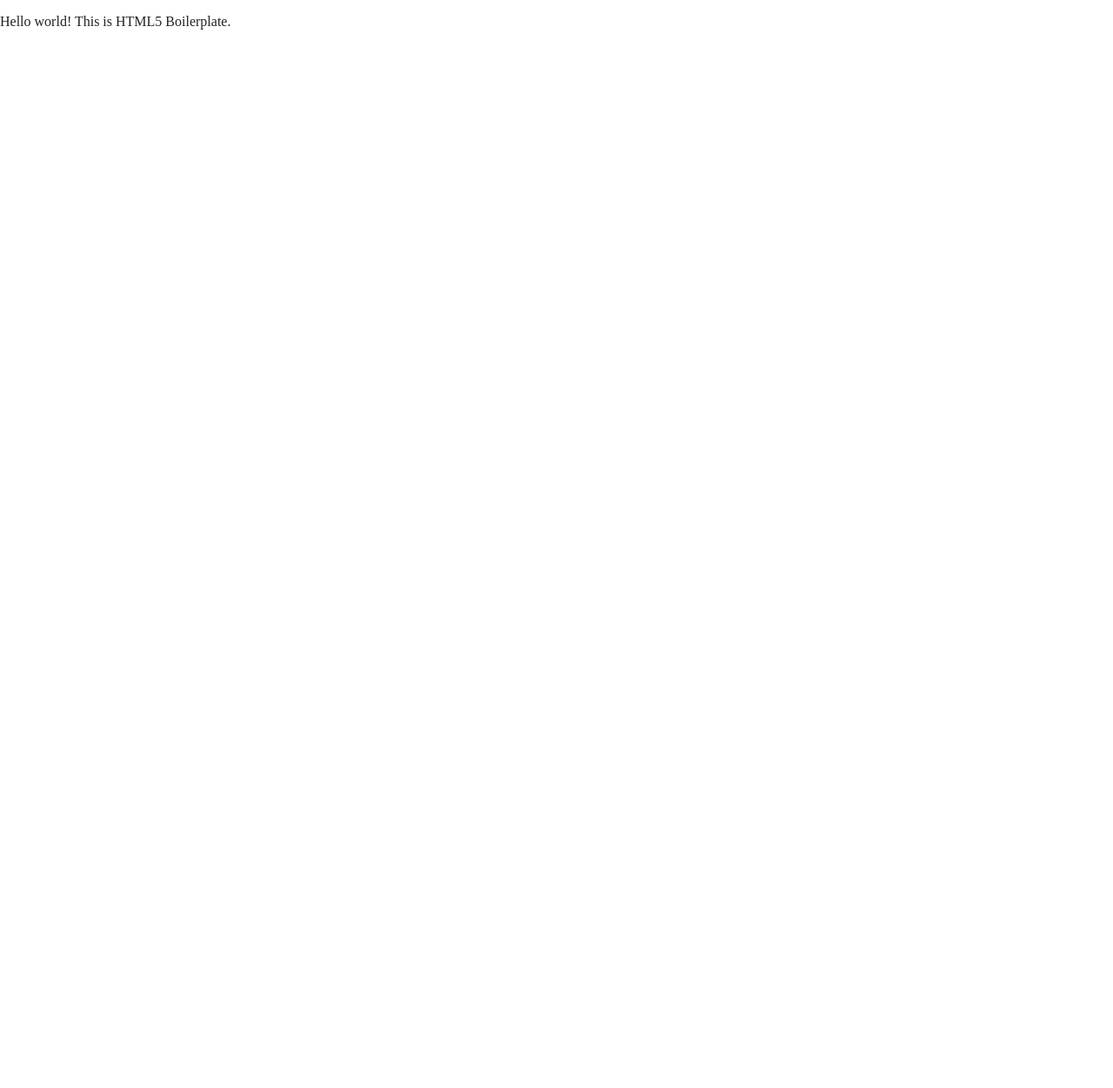
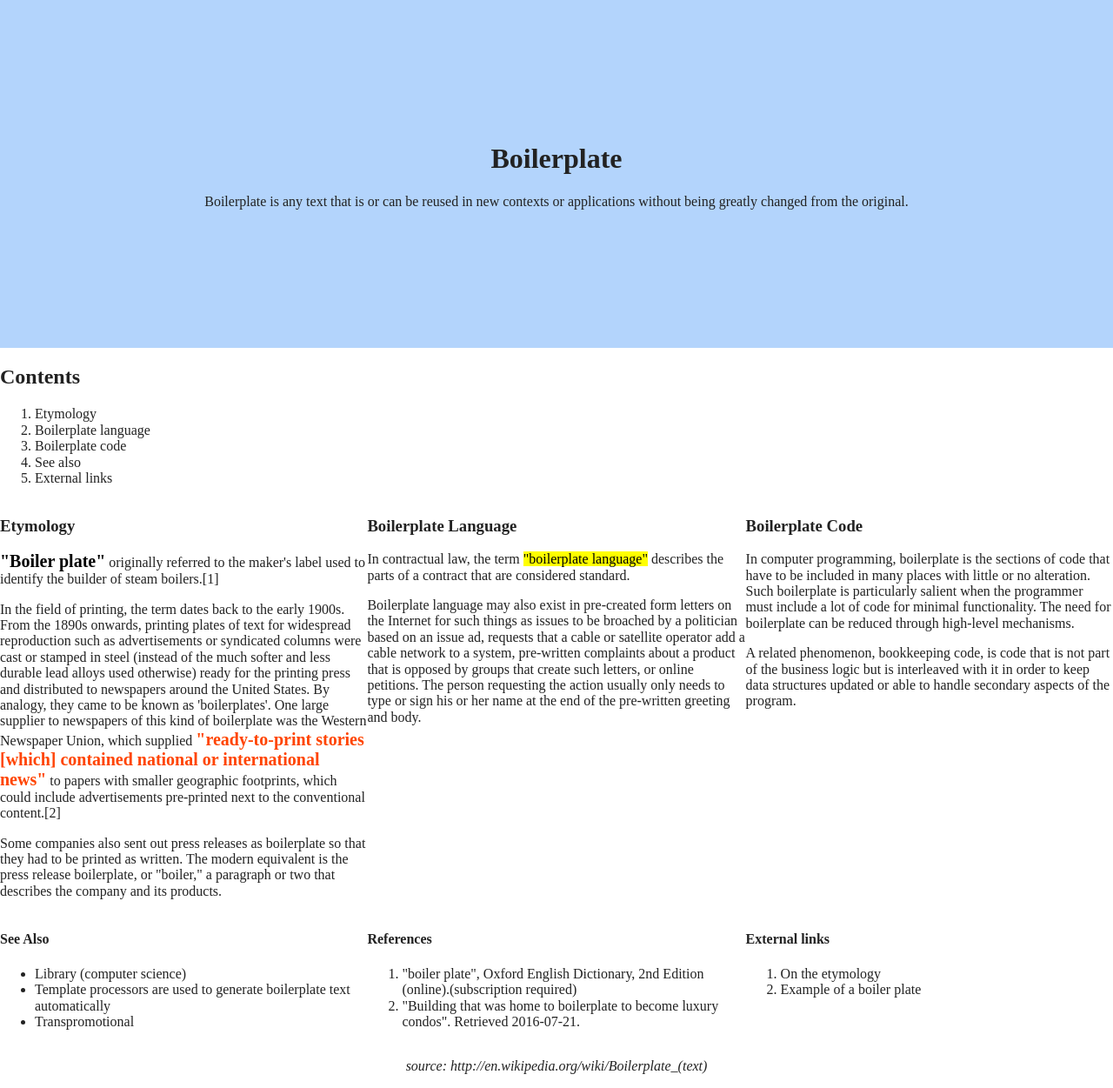
Before and after one commit to DarkHavoc88/COMP2081-Lab1, a website built with Parcel: page index.html in a window 1280 px wide. Shown: the whole page at 87% size. Before the commit the page ends 800 px from the top, so only its background shows below. Built offline with nearby package versions, Linux system fonts and the light colour scheme.

Commit message:
HTML set | some CSS

```diff
--- a/css/main.css
+++ b/css/main.css
@@ -86,7 +86,37 @@ textarea {
 /* ==========================================================================
    Author's custom styles
    ========================================================================== */
-
+.masthead{
+  display: flex;
+  background-color: #b3d4fc;
+  height: 50vh;
+  text-align: center;
+  justify-content: center;
+  align-items: center;
+}
+.container{
+  display: grid;
+  grid-template-columns: 33% 34% 33%;
+}
+.col-one > p:nth-child(2) > mark{
+  background-color: white;
+  font-size: 20px;
+  font-weight: bolder;
+}
+.col-one > p:nth-child(3) > mark{
+  background-color: white;
+  color: rgb(255, 68, 0);
+  font-size: 20px;
+  font-weight: bolder;
+}
+.row-two{
+  display: grid;
+  grid-template-columns: 33% 34% 33%;
+}
+.bottom > p{
+  text-align: center;
+  font-style: italic;
+}
 /* ==========================================================================
    Helper classes
    ========================================================================== */
--- a/index.html
+++ b/index.html
@@ -25,7 +25,74 @@
 <body>
 
   <!-- Add your site or application content here -->
-  <p>Hello world! This is HTML5 Boilerplate.</p>
+  <section class="masthead">
+    <div>
+      <h1>Boilerplate</h1>
+      <p>Boilerplate is any text that is or can be reused in new contexts or applications without being greatly changed from the original.</p>
+    </div>
+  </section>
+
+  <section class="nav">
+    <h2>Contents</h2>
+    <ol>
+      <li>Etymology</li>
+      <li>Boilerplate language</li>
+      <li>Boilerplate code</li>
+      <li>See also</li>
+      <li>External links</li>
+    </ol>
+  </section>
+
+  <section class="container">
+    <section class="col-one">
+      <h3>Etymology</h3>
+      <p><mark>"Boiler plate"</mark> originally referred to the maker's label used to identify the builder of steam boilers.[1]</p>
+      <p>In the field of printing, the term dates back to the early 1900s. From the 1890s onwards, printing plates of text for widespread reproduction such as advertisements or syndicated columns were cast or stamped in steel (instead of the much softer and less durable lead alloys used otherwise) ready for the printing press and distributed to newspapers around the United States. By analogy, they came to be known as 'boilerplates'. One large supplier to newspapers of this kind of boilerplate was the Western Newspaper Union, which supplied <mark>"ready-to-print stories [which] contained national or international news"</mark> to papers with smaller geographic footprints, which could include advertisements pre-printed next to the conventional content.[2]</p>
+      <p>Some companies also sent out press releases as boilerplate so that they had to be printed as written. The modern equivalent is the press release boilerplate, or "boiler," a paragraph or two that describes the company and its products.</p>
+    </section>
+
+    <section class="col-two">
+      <h3>Boilerplate Language</h3>
+      <p>In contractual law, the term <mark>"boilerplate language"</mark> describes the parts of a contract that are considered standard.</p>
+      <p>Boilerplate language may also exist in pre-created form letters on the Internet for such things as issues to be broached by a politician based on an issue ad, requests that a cable or satellite operator add a cable network to a system, pre-written complaints about a product that is opposed by groups that create such letters, or online petitions. The person requesting the action usually only needs to type or sign his or her name at the end of the pre-written greeting and body.</p>
+    </section>
+
+    <section class="col-three">
+      <h3>Boilerplate Code</h3>
+      <p>In computer programming, boilerplate is the sections of code that have to be included in many places with little or no alteration. Such boilerplate is particularly salient when the programmer must include a lot of code for minimal functionality. The need for boilerplate can be reduced through high-level mechanisms.</p>
+      <p>A related phenomenon, bookkeeping code, is code that is not part of the business logic but is interleaved with it in order to keep data structures updated or able to handle secondary aspects of the program.</p>
+    </section>
+  </section>
+
+  <section class="bottom">
+    <section class="row-two">
+      <div>
+        <h4>See Also</h4>
+        <ul>
+          <li>Library (computer science)</li>
+          <li>Template processors are used to generate boilerplate text automatically</li>
+          <li>Transpromotional</li>
+        </ul>
+      </div>
+      <div>
+        <h4>References</h4>
+        <ol>
+          <li>"boiler plate", Oxford English Dictionary, 2nd Edition (online).(subscription required)</li>
+          <li>"Building that was home to boilerplate to become luxury condos". Retrieved 2016-07-21.</li>
+        </ol>
+      </div>
+      <div>
+        <h4>External links</h4>
+        <ol>
+          <li>On the etymology</li>
+          <li>Example of a boiler plate</li>
+        </ol>
+      </div>
+    </section>
+    <p>source: http://en.wikipedia.org/wiki/Boilerplate_(text)</p>
+  </section>
+
+
   <script src="js/vendor/modernizr-3.11.2.min.js"></script>
   <script src="js/plugins.js"></script>
   <script src="js/main.js"></script>
```
